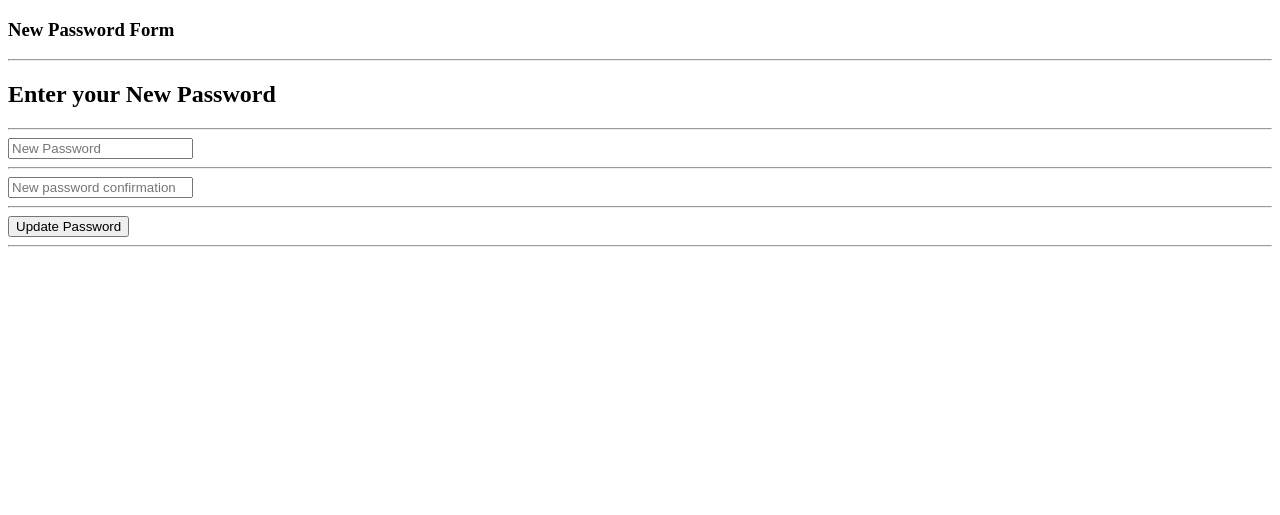
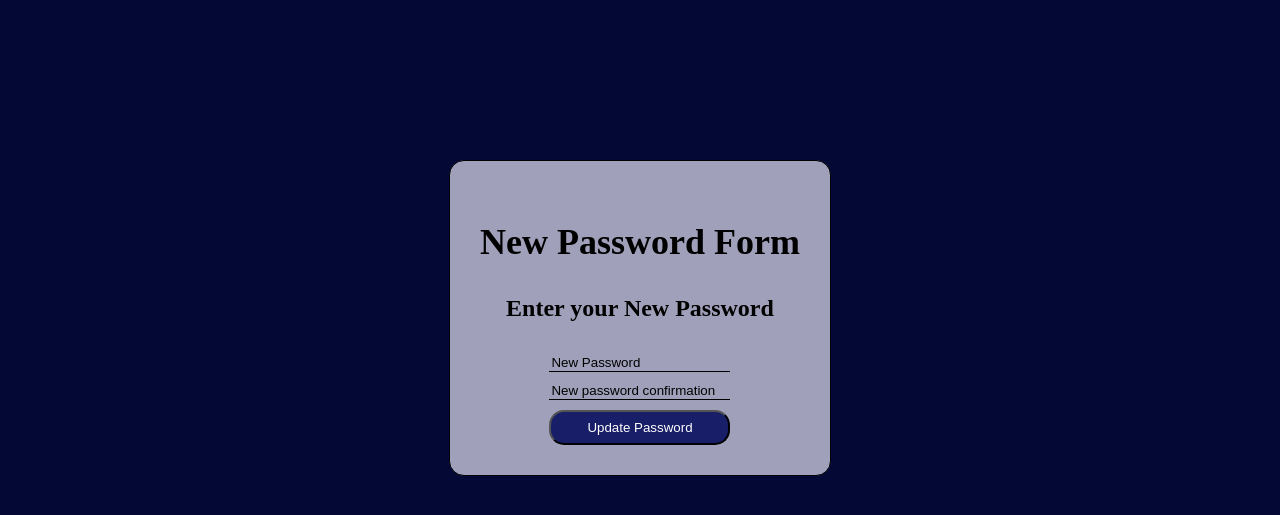
Before and after one commit to invoice-manager-app/invoice-app, a Django app: page /account/reset-password-confirm/1/1/ in a window 1280 px wide. Shown: the top 515 px of the page. Run offline with Django 4.2, Linux system fonts and the light colour scheme.

Commit message:
update reset pages style

```diff
--- a/backend/account/templates/email/password_reset_new_form.html
+++ b/backend/account/templates/email/password_reset_new_form.html
@@ -1,48 +1,28 @@
-<!DOCTYPE html>
-<html lang="en">
-<head>
-    <meta charset="UTF-8">
-    <meta http-equiv="X-UA-Compatible" content="IE=edge">
-    <meta name="viewport" content="width=device-width, initial-scale=1.0">
-    <title>Password reset form</title>
-</head>
-<body>
+{% extends 'base.html' %}
+{% block content %}
 
-    <div class="container">
-        <h3 class=" text-center text-success">New Password Form</h3>
-        <div class="messaging">
-            <div class="stylish-input-group inbox_msg text-center">
-            <hr>
-            <h2 class="text-light">Enter your New Password</h2>
-            <hr>
+<div class="reset-from-container">
+    <h2 >New Password Form</h2>
+    <div>
+        <h4 >Enter your New Password</h4>
         <form method="post">{% csrf_token %}
-                    <div class="srch_bar w-25 p-1">
+            <div class="reset-form">
                 <input type="password" name="new_password1" placeholder="New Password" autocomplete="new-password"  required id="id_new_password1" >
+                <input type="password" name="new_password2" placeholder="New password confirmation" autocomplete="new-password"  required id="id_new_password2">
+                <button type="submit" class="">Update Password</button>
             </div>
-                    <hr>
-            <div class="srch_bar w-25 p-1">
-                        <input type="password" name="new_password2" placeholder="New password confirmation" autocomplete="new-password"  required id="id_new_password2">
+        </form>
     </div>
-            <hr>
-            <div class="text-danger">
+    <div>
     {% for field in form %}
-
         {% for error in field.errors %}
-                <p class="error" >{{ error }}</p>
+        <p class="error-message">{{ error }}</p>
+        {% endfor %}
     {% endfor %}
 
-            {% endfor %}
     {% if form.non_field_errors %}
-                <div>
-                <p>{{form.non_field_errors}}</p>
-                </div>
+        <p class="error-message" >{{form.non_field_errors}}</p>
     {% endif %}
     </div>
-            <button type="submit" class="btn btn-primary">Update Password</button>
-                    <hr>
-                </form>
 </div>
-        </div>
-    </div>
-</body>
-</html>
+{% endblock content %}
--- /dev/null
+++ b/backend/static/style.css
@@ -0,0 +1,68 @@
+body {
+    background-color: rgb(4, 8, 52);
+}
+
+.activate-response {
+    margin-top: 20vh;
+    text-align: center;
+    background-color: rgb(160, 160, 186);
+    padding: 30px;
+    font-size:xx-large;
+    border-radius: 15%;
+    border: 1px solid rgb(0, 0, 0);
+    width: fit-content;
+    margin: auto;
+    margin-top: 50px;
+
+}
+
+.reset-from-container {
+    text-align: center;
+    margin: auto;
+    margin-top: 50px;
+    background-color: rgb(160, 160, 186);
+    padding: 30px;
+    border-radius: 15px;
+    width: fit-content;
+    border: 1px solid rgb(0, 0, 0);
+    font-size:x-large;
+    margin-top: 20vh;
+}
+.reset-form {
+    display: grid;
+    justify-content: center;
+    gap: 10px;
+}
+/* .reset-form input {
+    background-color: transparent;
+    border: none;
+    border-bottom: black;
+} */
+
+
+.reset-form  input[type="password"] {
+    border: none;
+    background-color: transparent;
+    border-bottom: 1px solid rgb(0, 0, 0);
+}
+.reset-form  input[type="password"]:focus {
+    outline: none;
+}
+.reset-form  ::placeholder {
+    color: rgb(0, 0, 0);
+}
+.reset-form  button {
+    background-color:  rgb(24, 30, 103);
+    color: rgb(255, 255, 255);
+    padding: 0.5rem 1rem;
+    border-radius: 15px;
+}
+.reset-form button:hover{
+    color: yellow;
+}
+
+
+.error-message {
+    color: red;
+    font-size: small;
+}
--- a/backend/templates/base.html
+++ b/backend/templates/base.html
@@ -8,22 +8,12 @@
     <meta charset="utf-8">
 	<title>{% block title %} Maine Page {% endblock %}</title>
 	<meta name="viewport" content="width=device-width, initial-scale=1, shrink-to-fit=no">
-    <link href="http://maxcdn.bootstrapcdn.com/bootstrap/4.1.1/css/bootstrap.min.css" rel="stylesheet">
-    <link href="{% static 'mainme.css' %}" rel="stylesheet" >
-    <link href="https://cdnjs.cloudflare.com/ajax/libs/font-awesome/4.7.0/css/font-awesome.css" type="text/css" rel="stylesheet">
-	<link href="https://fonts.googleapis.com/css2?family=Material+Icons"rel="stylesheet">
+    <link href="{% static 'style.css' %}" rel="stylesheet" >
 </head>
-
-<body class="bg-dark">
-
-
+<body>
     {% block content %}
 
     {% endblock content %}
-
-    <script src="http://code.jquery.com/jquery-1.11.1.min.js"></script>
-    <script src="http://maxcdn.bootstrapcdn.com/bootstrap/4.1.1/js/bootstrap.min.js"></script>
-
 </body>
 
 
```
Also changed, not shown: backend/account/templates/account/home.html (deleted, +0 -15 lines), backend/account/templates/email/account_activation_message.html (+10 -12 lines), backend/account/templates/email/password_reset_complete.html (+11 -19 lines), backend/static/mainme.css (deleted, +0 -158 lines), backend/account/migrations/0001_initial.py (added), backend/company/migrations/0001_initial.py (added). Lines whose indentation alone changed are shown as unchanged.
